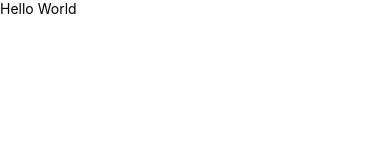
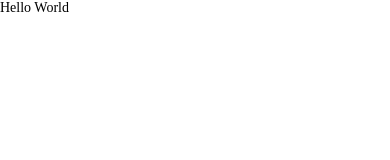
Before and after one commit to bmchaitu/PFApp, a React Native app: screen / in a window 390 px wide. Shown: the top 160 px of the page. Built offline with nearby package versions, Linux system fonts and the light colour scheme.

Commit message:
refactor getFontFamilyStyles

```diff
--- a/App.js
+++ b/App.js
@@ -1,11 +1,12 @@
 import React from 'react';
 import {Text} from 'react-native';
 import AppTemplate from './src/Templates/AppTemplate';
+import {appText, MANROPE} from './src/styles/Typography';
 
 const App = () => {
   return (
     <AppTemplate>
-      <Text>Hello World</Text>
+      <Text style={appText(MANROPE.BOLD, 14)}>Hello World</Text>
     </AppTemplate>
   );
 };
--- a/src/styles/Typography.js
+++ b/src/styles/Typography.js
@@ -4,21 +4,9 @@ const MANROPE = {
   SEMI_BOLD: 'Manrope-SemiBold',
   BOLD: 'Manrope-Bold',
 };
-
-const getFontFamilyStyles = fontFamily => ({
+const appText = (fontFamily, fontSize) => ({
   fontFamily,
+  fontSize,
 });
 
-const getFontSizeStyles = fontStyle => ({fontStyle});
-
-const appText = (font, fontSize) => {
-  const fontFamilyStyles = getFontFamilyStyles(font);
-  const fontSizeStyles = getFontSizeStyles(fontSize);
-
-  return {
-    ...fontFamilyStyles,
-    ...fontSizeStyles,
-  };
-};
-
-export default appText;
+export {appText, MANROPE};
```
